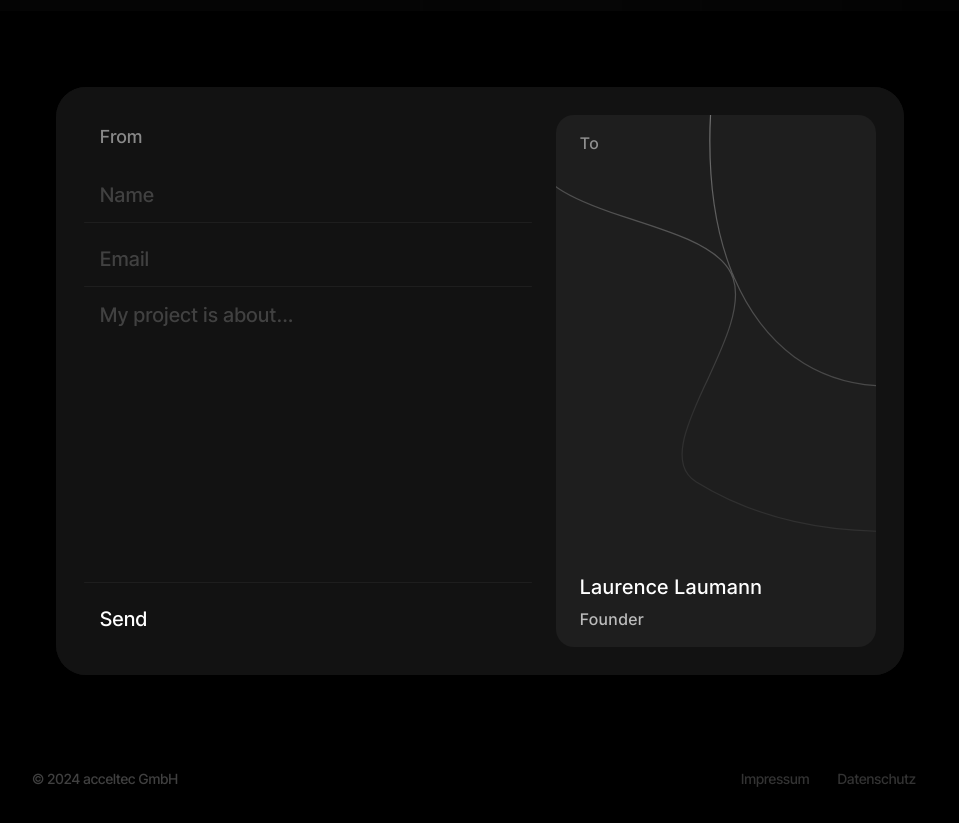
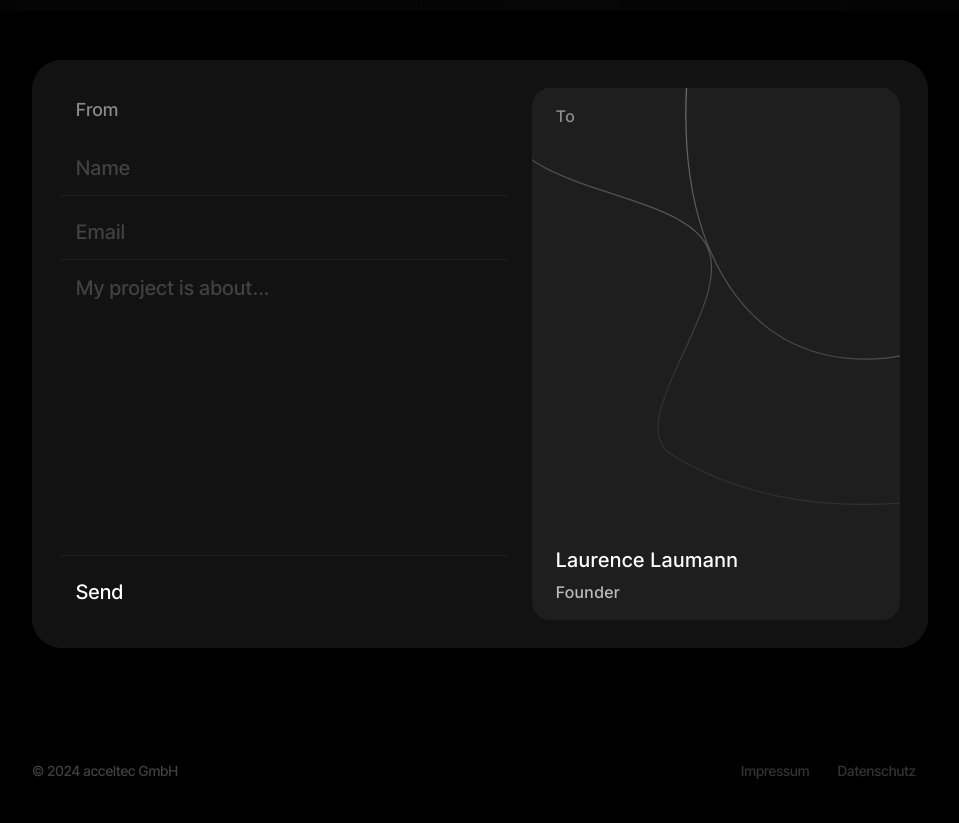
Before and after one commit to jakubziemba/acceltec, a Next.js app: page / in a window 1280 px wide. Shown: the part 789-1612 px from the top of the page, without its empty margins (160-1119 px from the left). Built offline with nearby package versions, Linux system fonts and the light colour scheme.

Commit message:
(wip) the best yet

```diff
--- a/app/_components/form/form.tsx
+++ b/app/_components/form/form.tsx
@@ -46,7 +46,7 @@ const Form = (
   }
 
   return (
-    <div className="flex w-full flex-col items-center justify-center px-6 lg:justify-center">
+    <div className="flex w-full flex-col items-center justify-center lg:justify-center">
       <motion.form
         ref={ref}
         id={id}
--- a/app/_components/form/section.tsx
+++ b/app/_components/form/section.tsx
@@ -20,8 +20,8 @@ export default function FormSection() {
   const [playCanvas, setPlayCanvas] = useState(false);
   const isMobile = width < 768;
   const containerHeight = containerRef.current?.getBoundingClientRect().height;
-  const boxHeight = 588;
-  const offsetFromBottom = (height - boxHeight) / 2;
+  const boxHeight = isMobile ? 600 : 588;
+  const offsetFromBottom = (height - boxHeight) / 4;
 
   const { scrollYProgress } = useScroll({
     target: containerRef,
@@ -102,10 +102,9 @@ export default function FormSection() {
 
       if (shouldScroll) return; // guard for button click
 
-      if (document.body.style.overflow === "hidden") {
-        document.body.style.overflow = "unset";
-      }
-
+      // if (document.body.style.overflow === "hidden") {
+      //   document.body.style.overflow = "unset";
+      // }
       if (!isMobile && value < 0.95) {
         setShowForm(false);
         setShouldScroll(false);
@@ -157,11 +156,12 @@ export default function FormSection() {
 
   useEffect(() => {
     if (!shouldScroll || !containerHeight) return;
-    document.body.style.overflow = "hidden";
+    // document.body.style.overflow = "hidden";
 
     const scrollTimeout = setTimeout(() => {
+      // formRef.current?.scrollIntoView({ behavior: "smooth" });
       window.scrollTo({
-        top: containerHeight - 40,
+        top: containerHeight - 150,
         behavior: "smooth",
       });
     }, 100);
@@ -193,7 +193,7 @@ export default function FormSection() {
         ref={sectionRef}
         className="relative mt-[80lvh] min-h-[200vh] w-full [perspective:45px] lg:mt-[100lvh] 2xl:mt-[70lvh]"
       >
-        <div className="sticky top-0 mx-auto flex h-screen w-full max-w-xl origin-center flex-col items-center justify-center px-6 text-lg leading-5 [perspective:45px] max-2xs:text-lg max-2xs:leading-5 max-[350px]:text-sm max-[350px]:leading-4 xs:[text-wrap:initial] md:text-2xl md:leading-6 lg:max-w-4xl lg:px-0 lg:pt-0 lg:text-4xl lg:leading-10">
+        <div className="sticky top-12 mx-auto flex h-screen w-full max-w-xl origin-center flex-col items-center justify-center px-6 text-lg leading-5 [perspective:45px] max-2xs:text-lg max-2xs:leading-5 max-[350px]:text-sm max-[350px]:leading-4 xs:[text-wrap:initial] md:text-2xl md:leading-6 lg:top-20 lg:max-w-4xl lg:px-0 lg:pt-0 lg:text-4xl lg:leading-10">
           <motion.div
             initial={{ z: 0 }}
             animate={{
@@ -233,7 +233,7 @@ export default function FormSection() {
           </motion.div>
           <motion.div
             layout
-            className="pointer-events-none fixed isolate flex h-screen w-full flex-col justify-center self-center pb-10"
+            className="pointer-events-none relative bottom-0 isolate -mt-[calc(100vh-588px)] flex h-[588px] w-full flex-col justify-center self-center lg:-mt-[calc(100vh-588px)]"
           >
             <motion.div
               initial={{
@@ -241,14 +241,14 @@ export default function FormSection() {
                 filter: showForm ? "blur(4px)" : "blur(0px)",
                 scale: showForm && !shouldScroll ? 1.8 : undefined,
                 y: 0,
-                bottom: 30,
+                bottom: -40,
               }}
               animate={{
                 opacity: showForm ? 0 : 1,
                 filter: showForm ? "blur(4px)" : "blur(0px)",
                 scale: showForm && !shouldScroll ? 1.8 : undefined,
                 visibility: showForm ? "hidden" : "visible",
-                bottom: showForm ? offsetFromBottom : 30,
+                bottom: showForm ? offsetFromBottom : 0,
                 y: shouldButtonScale ? -30 : 0,
               }}
               transition={{
@@ -263,7 +263,7 @@ export default function FormSection() {
                 visibility: { delay: showForm ? 0.35 : 0.1 },
                 y: { duration: 0.25, type: "tween" },
               }}
-              className="pointer-events-auto absolute bottom-10 flex w-full origin-bottom flex-col [perspective:100px]"
+              className="pointer-events-auto absolute -bottom-10 flex w-full origin-bottom flex-col [perspective:100px]"
               style={{ scale: buttonScale }}
             >
               <Button showForm={showForm} handleButtonClick={handleButtonClick}>
@@ -274,14 +274,14 @@ export default function FormSection() {
               initial={{
                 opacity: 0,
                 scale: showForm ? 1 : 0.05,
-                bottom: 30,
+                bottom: -40,
                 y: 0,
               }}
               animate={{
                 opacity: showForm ? 1 : 0.05,
                 scale: showForm ? 1 : 0.05,
                 visibility: showForm ? "visible" : "hidden",
-                bottom: showForm ? offsetFromBottom : 30,
+                bottom: showForm ? offsetFromBottom : 0,
                 y: shouldButtonScale ? -30 : 0,
               }}
               transition={{
@@ -299,7 +299,7 @@ export default function FormSection() {
                 visibility: { delay: showForm ? 0 : 0.34 },
                 position: { delay: showForm ? 0 : 0.34 },
               }}
-              className="pointer-events-auto absolute flex min-h-screen w-full origin-bottom flex-col items-center justify-end gap-0 sm:gap-2 lg:gap-8 "
+              className="pointer-events-auto absolute -bottom-10 flex h-svh w-full origin-bottom flex-col items-center justify-end gap-0"
             >
               <Form ref={formRef} showForm={showForm} />
             </motion.div>
@@ -319,7 +319,7 @@ export default function FormSection() {
               duration: showForm ? 0.3 : 0.2,
               ease: "easeOut",
             }}
-            className="relative w-full pt-40 lg:pt-20"
+            className="relative w-full"
           >
             <Footer />
           </motion.div>
```
